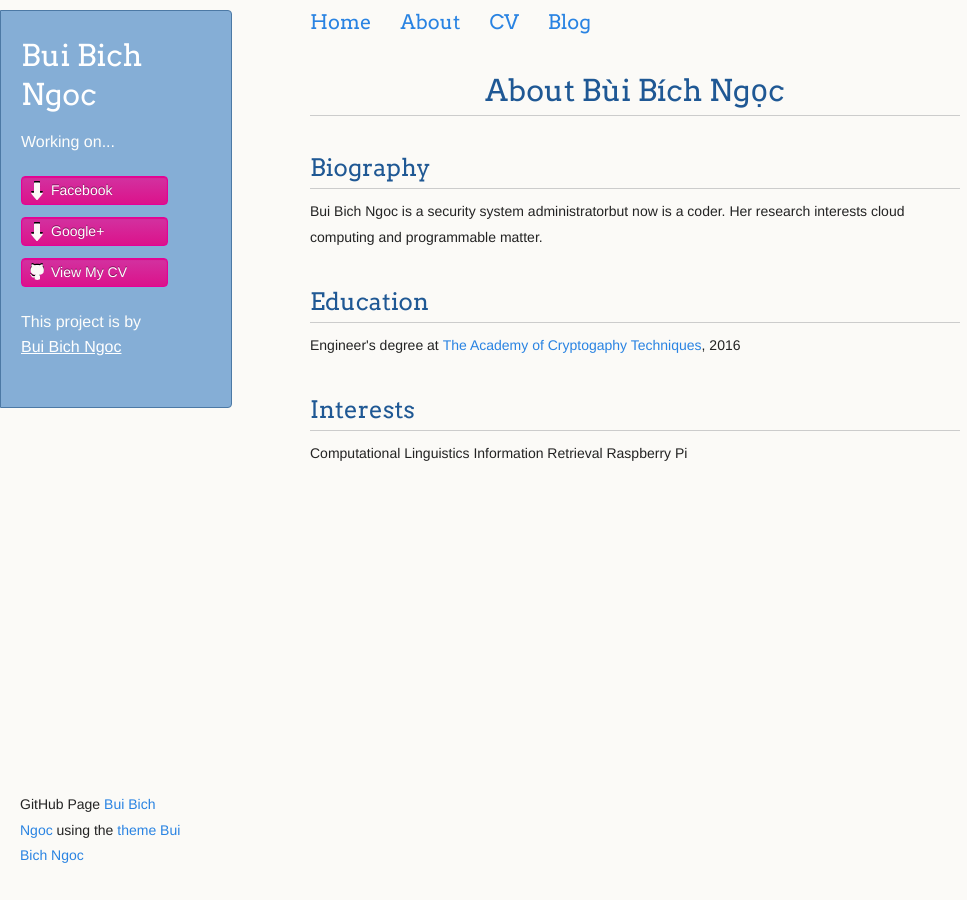
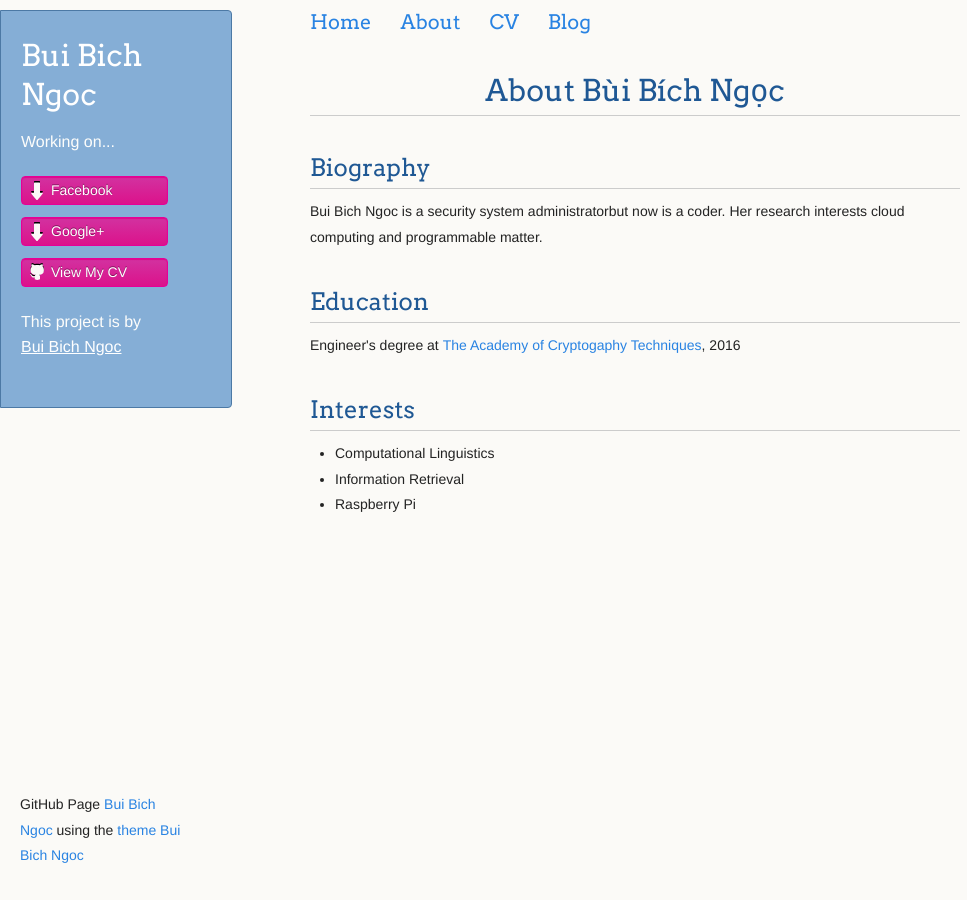
Before and after one commit to buibichngoc/buibichngoc.github.io, a Jekyll site: the page built from about/index.html, in a window 1280 px wide. Shown: the whole page, without its empty margins (0-967 px from the left). Built offline with Jekyll 4.4.1, drawn with Linux system fonts in a browser that asks for light colours.

Commit message:
Update index.html

```diff
--- a/about/index.html
+++ b/about/index.html
@@ -8,6 +8,8 @@ title: About Bùi Bích Ngọc
 		<h2>Education</h2>
 				Engineer's degree at <a href="http://actvn.edu.vn/">The Academy of Cryptogaphy Techniques</a>, 2016
 		<h2>Interests</h2>
-				Computational Linguistics
-				Information Retrieval
-				Raspberry Pi
+				<ul style="padding-left: 25px;">
+					<li style="padding-left: 0px;">Computational Linguistics</li>
+					<li style="padding-left: 0px;">Information Retrieval</li>
+					<li style="padding-left: 0px;">Raspberry Pi</li>
+				</ul>
```
